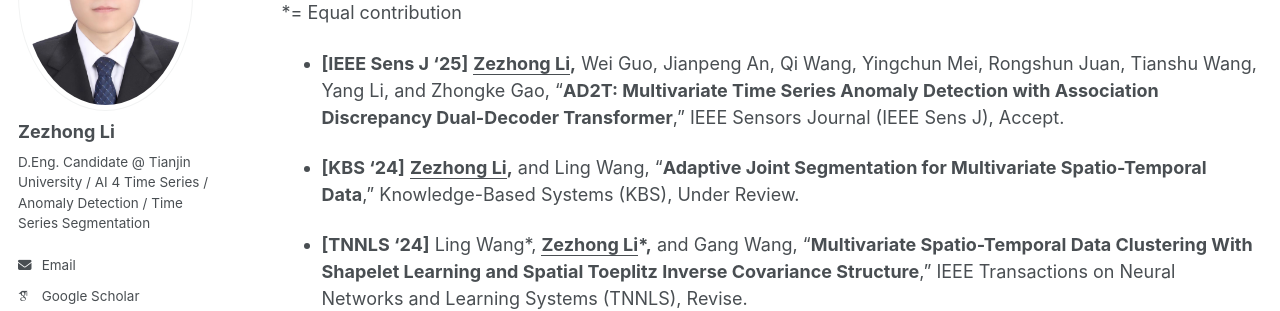
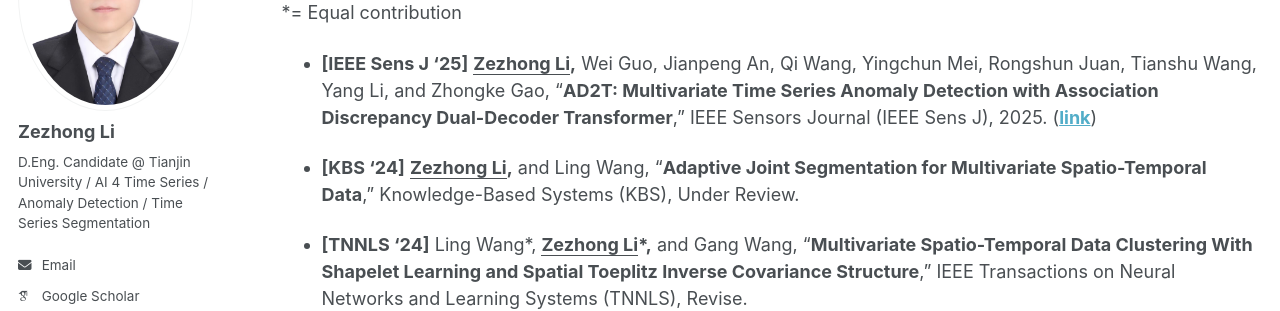
Before and after one commit to lzz19980125/lzz19980125.github.io, a Jekyll site: the page built from _pages/publications.md, in a window 1280 px wide and 900 px high. Shown: the part 225-536 px from the top of the window. Built offline with Jekyll 4.4.1, drawn with Linux system fonts in a browser that asks for light colours; some web fonts are replaced.

Commit message:
Update publications.md

```diff
--- a/_pages/publications.md
+++ b/_pages/publications.md
@@ -9,7 +9,7 @@
 
 *= Equal contribution
 
-- **[IEEE Sens J '25]** **<u>Zezhong Li</u>,** Wei Guo, Jianpeng An, Qi Wang, Yingchun Mei, Rongshun Juan, Tianshu Wang, Yang Li, and Zhongke Gao, “**AD2T: Multivariate Time Series Anomaly Detection with Association Discrepancy Dual-Decoder Transformer**,” IEEE Sensors Journal (IEEE Sens J), Accept.
+- **[IEEE Sens J '25]** **<u>Zezhong Li</u>,** Wei Guo, Jianpeng An, Qi Wang, Yingchun Mei, Rongshun Juan, Tianshu Wang, Yang Li, and Zhongke Gao, “**AD2T: Multivariate Time Series Anomaly Detection with Association Discrepancy Dual-Decoder Transformer**,” IEEE Sensors Journal (IEEE Sens J), 2025. ([**link**](https://ieeexplore.ieee.org/document/10906418))
 
 - **[KBS '24]** **<u>Zezhong Li</u>,** and Ling Wang, “**Adaptive Joint Segmentation for Multivariate Spatio-Temporal Data**,” Knowledge-Based Systems (KBS), Under Review.
 
```
